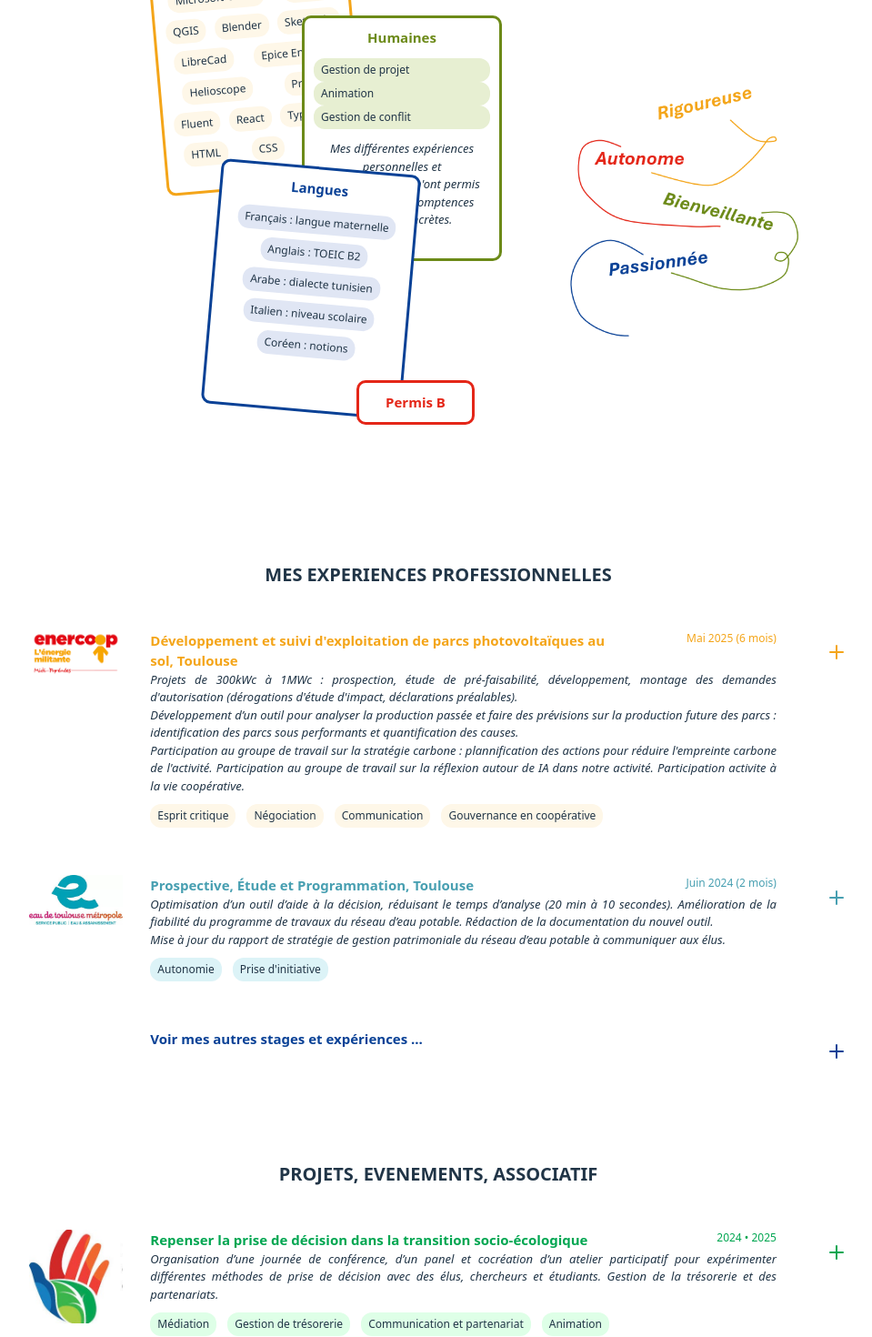
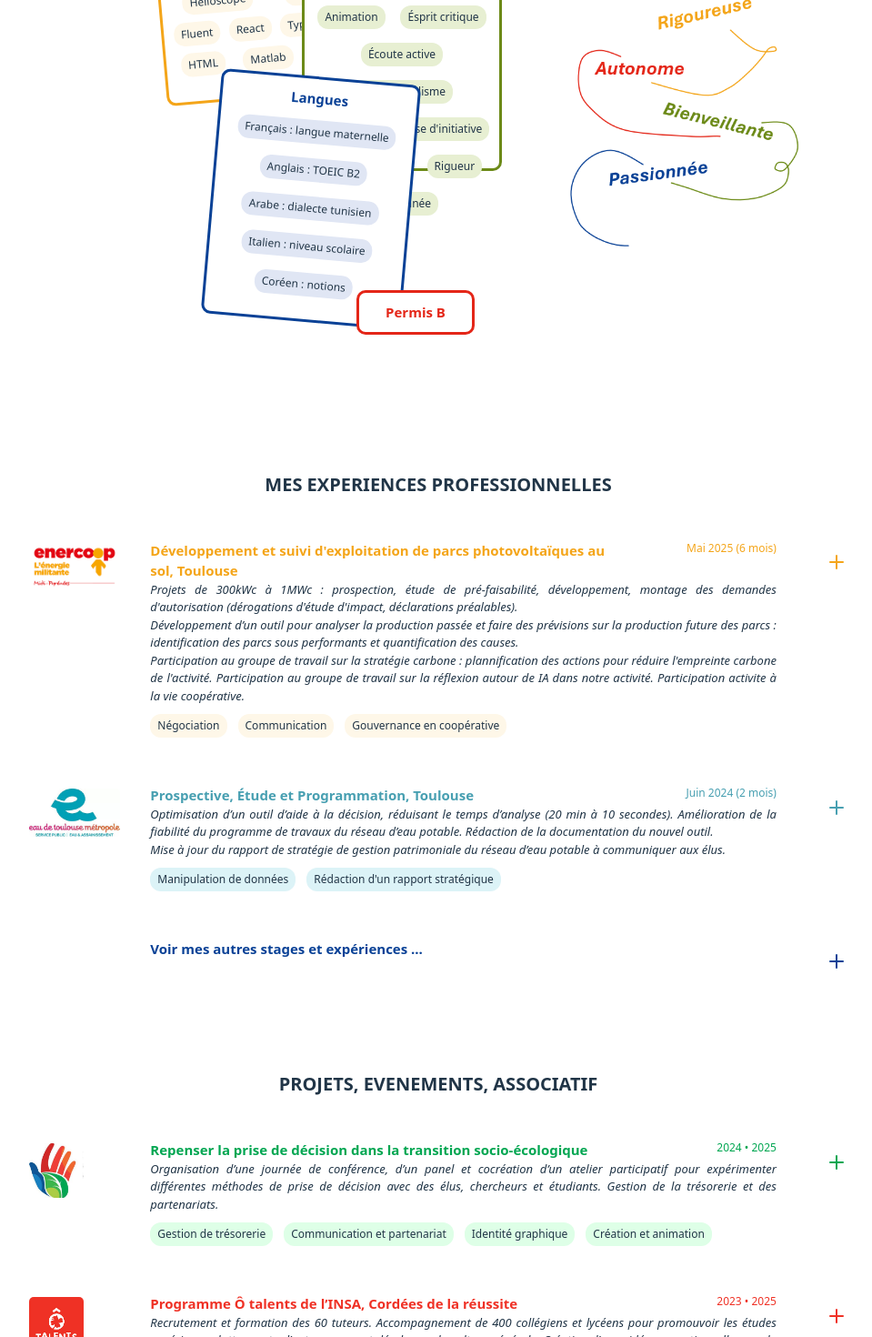
Before and after one commit to shahnazekassar4-cloud/CV-shahnaze, a React (Vite) app: page / in a window 1280 px wide. Shown: the part 1240-2710 px from the top of the page at 91% size, without its empty margins (158-1117 px from the left). Built offline with nearby package versions, Linux system fonts and the light colour scheme.

Commit message:
corrections

```diff
--- a/src/composants/Competences/CompetencesEcc.tsx
+++ b/src/composants/Competences/CompetencesEcc.tsx
@@ -2,10 +2,10 @@ export function CompetencesEcc() {
   return (
     <div>
       <ul className="competences-container-evenement">
-        <li className="competences-ecc">Médiation</li>
         <li className="competences-ecc">Gestion de trésorerie</li>
-        <li className="competences-ecc">Communication et partenariat</li>
-        <li className="competences-ecc">Animation</li>
+        <li className="competences-ecc">Communication et partenariat</li>{" "}
+        <li className="competences-ecc">Identité graphique</li>{" "}
+        <li className="competences-ecc">Création et animation</li>
       </ul>
     </div>
   );
--- a/src/composants/Competences/CompetencesEmip.tsx
+++ b/src/composants/Competences/CompetencesEmip.tsx
@@ -1,7 +1,6 @@
 export function CompetencesEmip() {
   return (
     <ul className="competences-container-evenement">
-      <li className="competences-emip">Esprit critique</li>
       <li className="competences-emip">Négociation</li>
       <li className="competences-emip">Communication</li>
       <li className="competences-emip">Gouvernance en coopérative</li>
--- a/src/composants/Competences/CompetencesOtalents.tsx
+++ b/src/composants/Competences/CompetencesOtalents.tsx
@@ -4,6 +4,7 @@ export function CompetencesOtalents() {
       <ul className="competences-container-evenement">
         <li className="competences-otalents">Animation</li>
         <li className="competences-otalents">Vulgarisation</li>
+        <li className="competences-otalents">Médiation</li>
       </ul>
     </div>
   );
--- a/src/composants/Competences/CompetencesTlsM.tsx
+++ b/src/composants/Competences/CompetencesTlsM.tsx
@@ -2,8 +2,8 @@ export function CompetencesTlsM() {
   return (
     <div>
       <ul className="competences-container-evenement">
-        <li className="competences-tlsM">Autonomie</li>
-        <li className="competences-tlsM">Prise d'initiative</li>
+        <li className="competences-tlsM">Manipulation de données</li>
+        <li className="competences-tlsM">Rédaction d'un rapport stratégique</li>
       </ul>
     </div>
   );
--- a/src/composants/carte/PlusHumain.tsx
+++ b/src/composants/carte/PlusHumain.tsx
@@ -1,15 +1,16 @@
 export function PlusHumain() {
   return (
-    <div>
-      <ul className="competences-container mt-3">
-        <li className="competences-humaines">Gestion de projet</li>
-        <li className="competences-humaines">Animation</li>
-        <li className="competences-humaines">Gestion de conflit</li>
-      </ul>
-      <div className="carte-description mt-3">
-        Mes différentes expériences personnelles et professionnelles m'ont
-        permis d'appliquer ces comptences de façon concrètes.
-      </div>
-    </div>
+    <ul className="competences-container-cartes mt-3">
+      <li className="competences-humaines">Gestion de projet</li>{" "}
+      <li className="competences-humaines">Animation</li>{" "}
+      <li className="competences-humaines">Ésprit critique</li>{" "}
+      <li className="competences-humaines">Écoute active</li>{" "}
+      <li className="competences-humaines">Professionalisme</li>
+      <li className="competences-humaines">Autonomie</li>
+      <li className="competences-humaines">Prise d'initiative</li>
+      <li className="competences-humaines">Bienveillance</li>{" "}
+      <li className="competences-humaines">Rigueur</li>{" "}
+      <li className="competences-humaines">Passionnée</li>{" "}
+    </ul>
   );
 }
--- a/src/composants/carte/PlusSport.tsx
+++ b/src/composants/carte/PlusSport.tsx
@@ -1,7 +1,6 @@
 export function PlusSport() {
   return (
-    <div>
-      <ul className="competences-container-cartes">
+    <ul className="competences-container-cartes mt-5">
       <li className="competences-sport">10 ans de tennis</li>
       <li className="competences-sport">Roller</li>
       <li className="competences-sport">Gymnastique</li>
@@ -9,10 +8,5 @@ export function PlusSport() {
       <li className="competences-sport">Badminton</li>
       <li className="competences-sport">Course à pied</li>
     </ul>
-      <p className="carte-description mt-3">
-        Le sport m'a apporté un fort esprit d'équipe ainsi qu'une endurrence
-        physique et mentale.
-      </p>
-    </div>
   );
 }
--- a/src/composants/carte/PlusTechnique.tsx
+++ b/src/composants/carte/PlusTechnique.tsx
@@ -14,9 +14,9 @@ export function PlusTechnique() {
       <li className="competences-techniques">React</li>
       <li className="competences-techniques">TypeScript</li>
       <li className="competences-techniques">HTML</li>
+      <li className="competences-techniques">Matlab</li>
+      <li className="competences-techniques">VBA</li>
       <li className="competences-techniques">CSS</li>
-      <li className="competences-techniques">VBA</li>
-      <li className="competences-techniques">Matlab</li>
     </ul>
   );
 }
--- a/src/mes-styles/styles-competences.css
+++ b/src/mes-styles/styles-competences.css
@@ -22,6 +22,7 @@
   border-radius: 12px;
   white-space: nowrap; /* évite les retours à la ligne internes */
   font-size: 12px;
+  margin-bottom: 7px;
 }
 
 .competences-langues {
@@ -30,6 +31,7 @@
   border-radius: 12px;
   white-space: nowrap; /* évite les retours à la ligne internes */
   font-size: 12px;
+  margin-bottom: 8px;
 }
 
 .competences-sport {
--- a/src/mes-styles/styles-evenements.css
+++ b/src/mes-styles/styles-evenements.css
@@ -37,8 +37,7 @@
   box-shadow: 0px 0px 20px rgb(223, 223, 223);
   cursor: pointer;
   box-shadow: 0px 0px 5px gray;
-} */
-
+}
 .logo {
   max-height: 60px;
   max-width: 100px;
```
Lines whose indentation alone changed are shown as unchanged.
